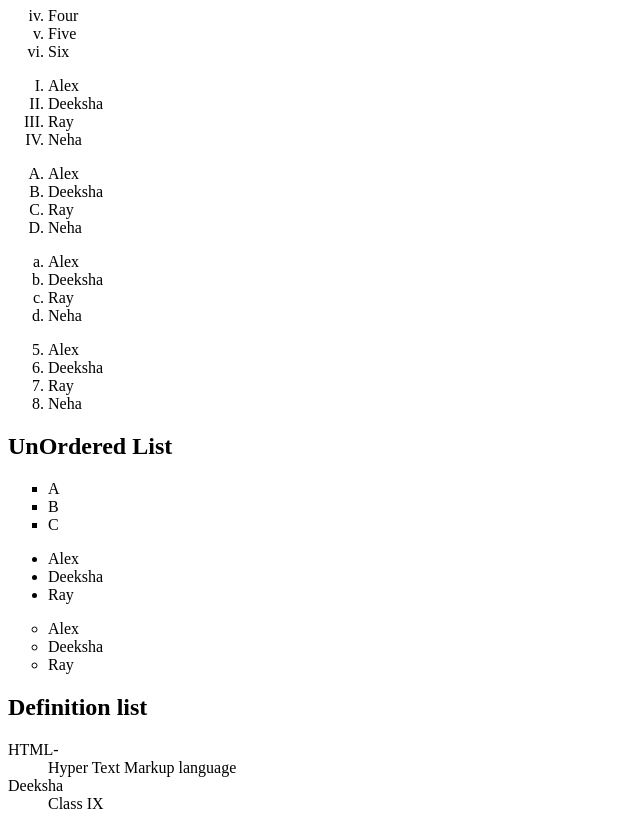
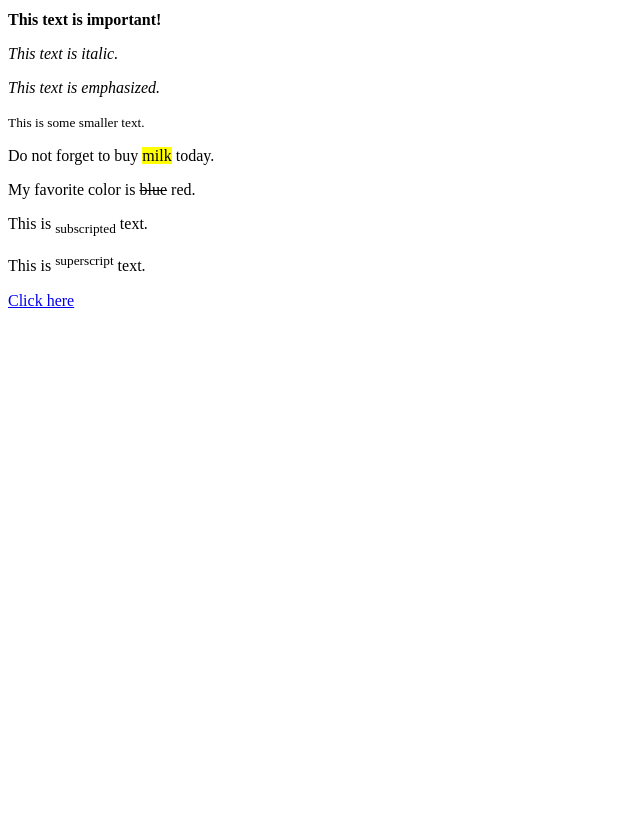
Before and after one commit to Shruthism1987/testrepo1, a plain HTML site: page index.html in a window 1280 px wide. Shown: the part 73-902 px from the top of the page, without its empty margins (0-640 px from the left). After the commit the page ends 800 px from the top, so only its background shows below. Drawn offline with Linux system fonts and the light colour scheme.

Commit message:
Update index.html
this is using webhooks

```diff
--- a/index.html
+++ b/index.html
@@ -1,65 +1,15 @@
 <!DOCTYPE html>
-<html lang="en">
-  <head>
-    <title>HTMLLists</title>
-    <h1>Ordered List </h1>
-  </head>
-  <body>
-  <ol type = "i" start = "4">
-    <li> Four </li>
-    <li> Five </li>
-    <li> Six </li>
-</ol>
-<ol type = "I" start = "1">
-    <li> Alex </li>
-    <li> Deeksha </li>
-    <li> Ray </li>
-    <li> Neha </li>
-</ol>
-<ol type = "A" start = "1">
-    <li> Alex </li>
-    <li> Deeksha </li>
-    <li> Ray </li>
-    <li> Neha </li>
-</ol>
-<ol type = "a" start = "1">
-    <li> Alex </li>
-    <li> Deeksha </li>
-    <li> Ray </li>
-    <li> Neha </li>
-</ol>
-<ol type = "1" start = "5">
-    <li> Alex </li>
-    <li> Deeksha </li>
-    <li> Ray </li>
-    <li> Neha </li>
-</ol>
-
-<h2>UnOrdered List</h2>
-<ul type = "square">
-    <li> A </li>
-    <li> B </li>
-    <li> C </li>
-</ul>
-<ul type = "disc">
-    <li> Alex </li>
-    <li> Deeksha </li>
-    <li> Ray </li>
-</ul>
-    <ul type = "circle">
-    <li> Alex </li>
-    <li> Deeksha </li>
-    <li> Ray </li>
-</ul>
-
-<h2>Definition list</h2>
-
-<dl>
-    <dt> HTML- </dt>
-    <dd> Hyper Text Markup language </dd>
-    <dt> Deeksha </dt>
-    <dd> Class IX </dd>
-</dl>
-
+<html>
+<body>
+<p>This is paragraph</p>
+<p><b>This text is bold.</b></p>
+<p><strong>This text is important!</strong></p>
+<p><i>This text is italic.</i></p>
+<p><em>This text is emphasized.</em></p>
+<p><small>This is some smaller text.</small></p>
+<p>Do not forget to buy <mark>milk</mark> today.</p>
+<p>My favorite color is <del>blue</del> red.</p>
+<p>This is <sub>subscripted</sub> text.</p>
+<p>This is <sup>superscript</sup> text.</p>
 </body>
-</html>
+</html>     <a href="www.asoftlab.com">Click here</a>
```
